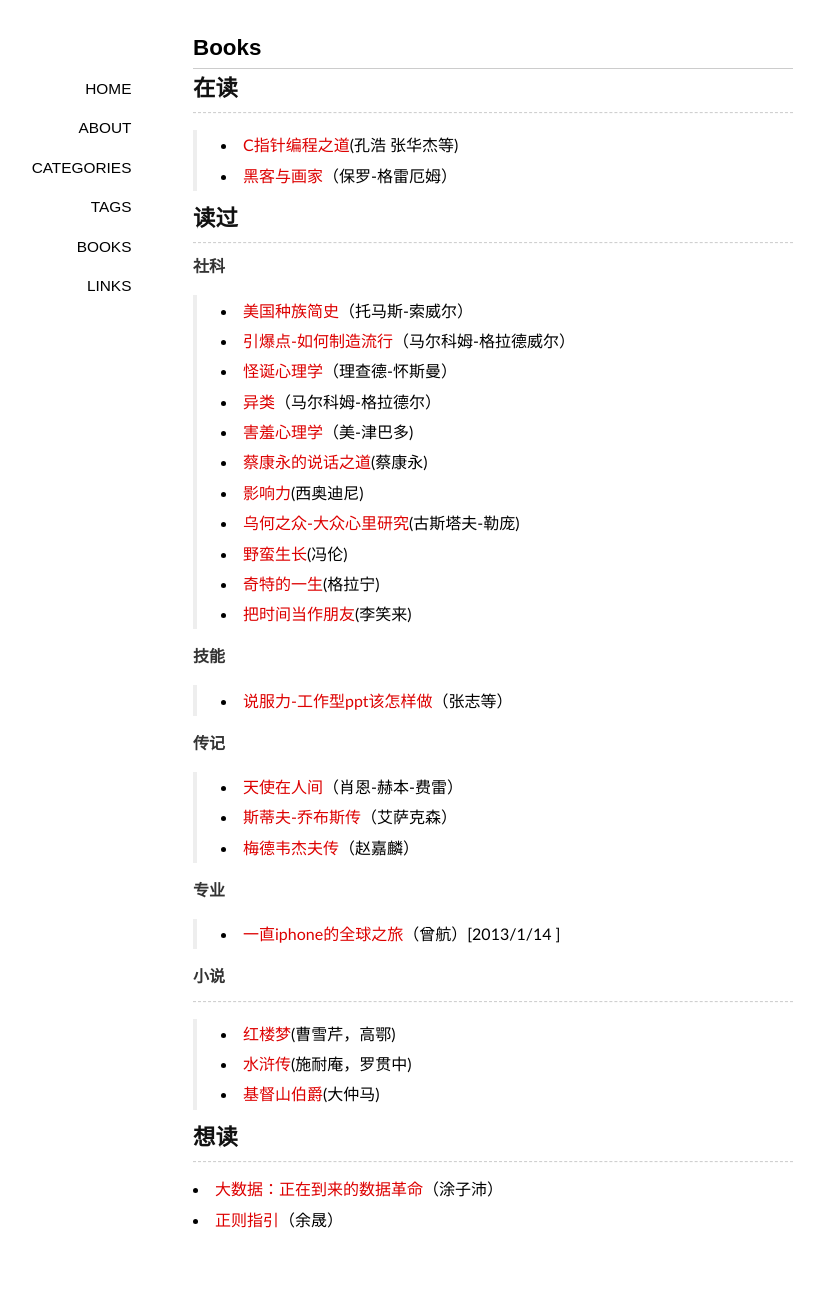
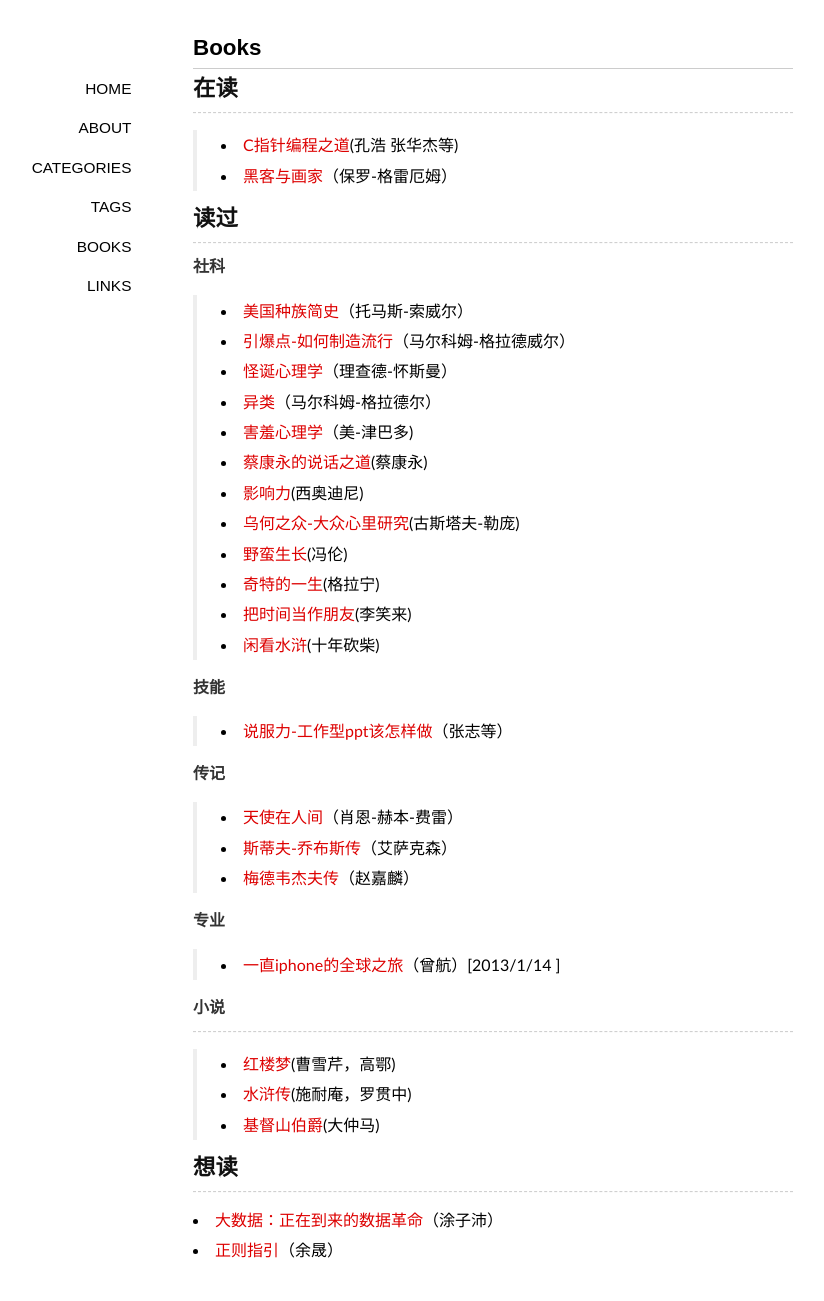
Before and after one commit to lazybios/lazybios.github.com, a Jekyll site: the page built from books/index.md, in a window 1280 px wide. Shown: the whole page, without its empty margins (147-971 px from the left). Built offline with Jekyll 4.4.1, drawn with Linux system fonts in a browser that asks for light colours; some web fonts are replaced; Markdown is read by kramdown in place of the engine named in the settings; comment, search, counter and statistics services are not loaded; before the commit the page ends 1271 px from its top, so only the background shows below that.

Commit message:
add new book

```diff
--- a/books/index.md
+++ b/books/index.md
@@ -23,6 +23,7 @@ comments: yes
 > + [野蛮生长]()(冯伦)
 > + [奇特的一生]()(格拉宁)
 > + [把时间当作朋友]()(李笑来)
+> + [闲看水浒]()(十年砍柴)
 
 ####技能
 > + [说服力-工作型ppt该怎样做]()（张志等）
```
